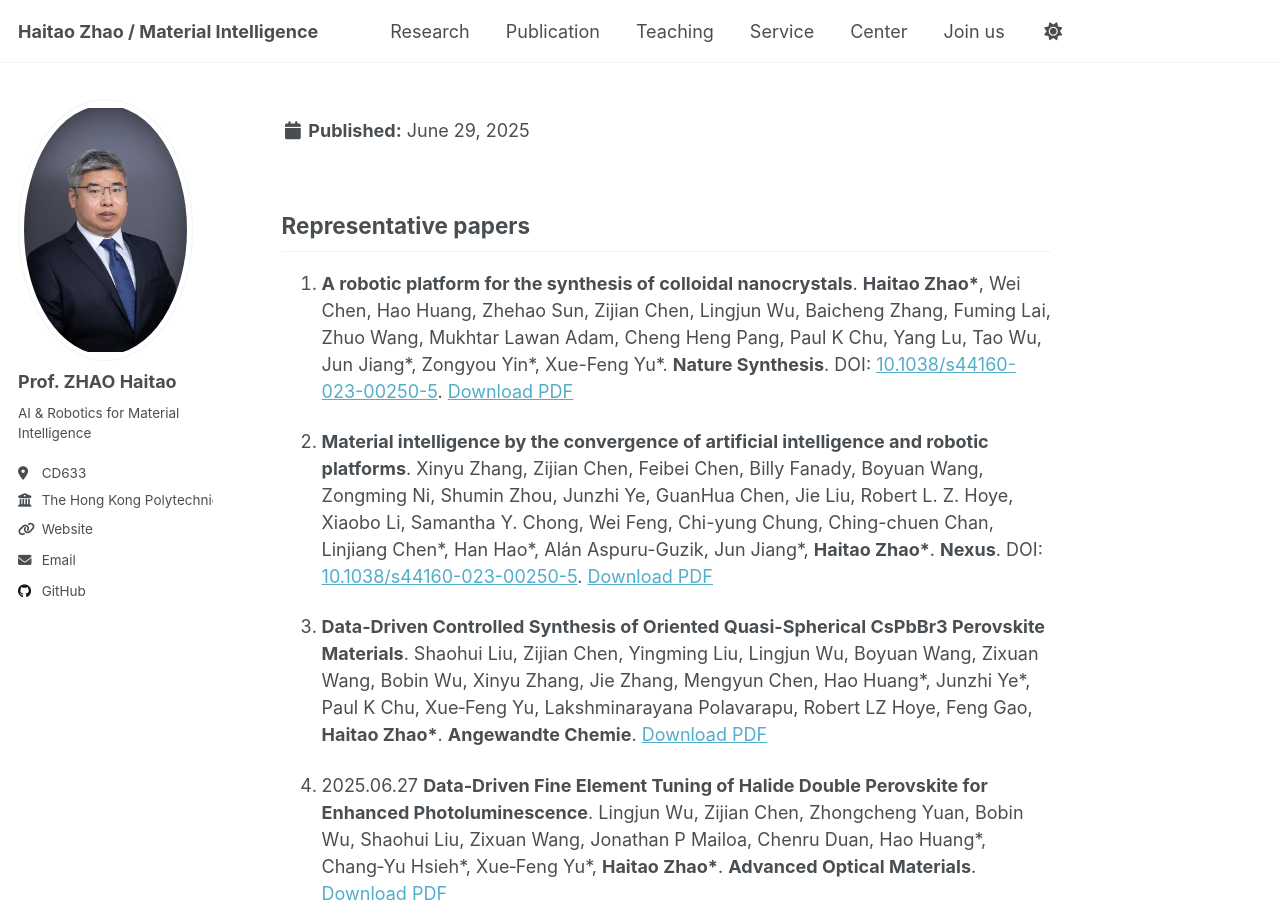
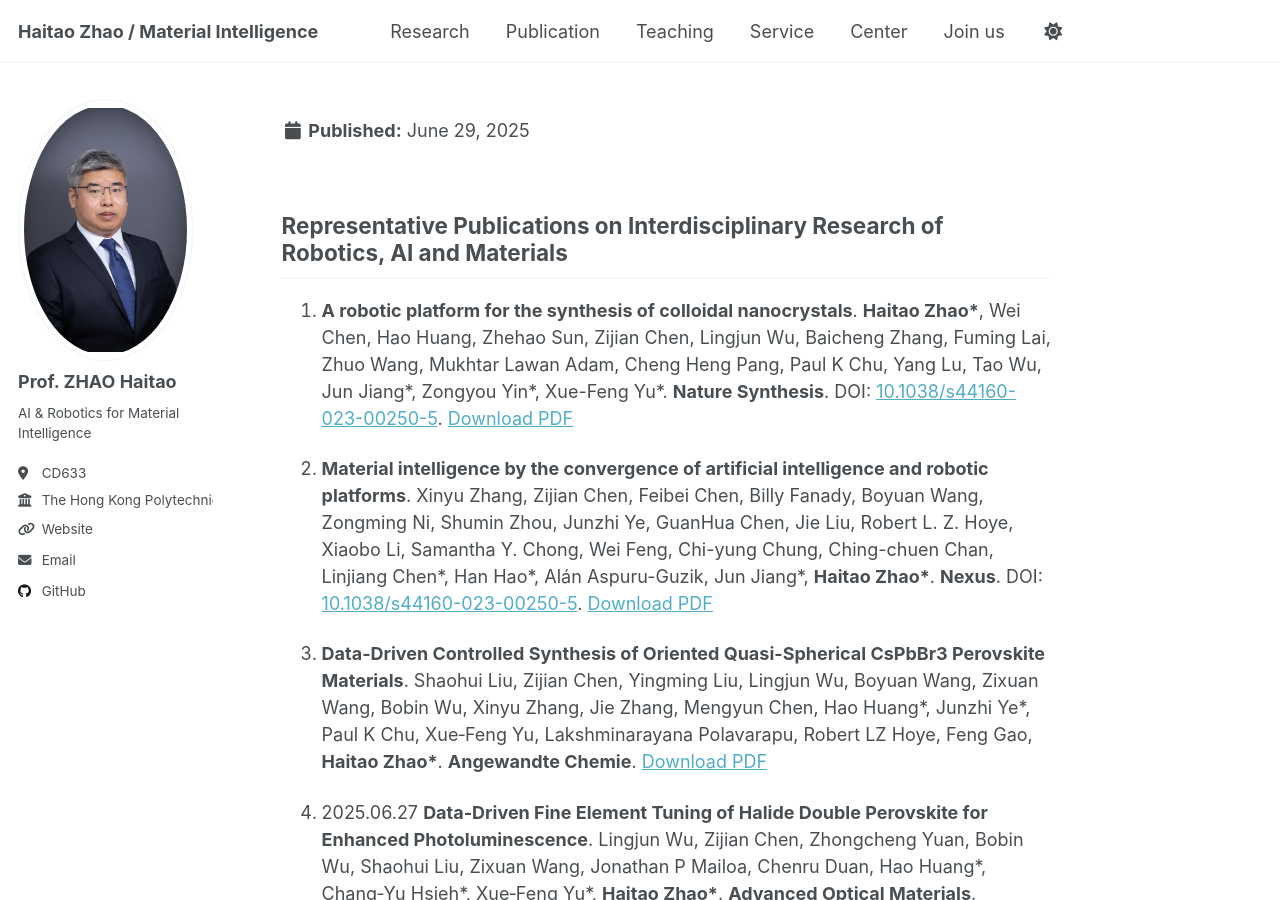
Before and after one commit to HaitaoZhao-PolyU/HaitaoZhao-PolyU.github.io, a Jekyll site: the page built from _publication1/publication.md, in a window 1280 px wide and 900 px high. Built offline with Jekyll 4.4.1, drawn with Linux system fonts in a browser that asks for light colours.

Commit message:
Update publication.md

```diff
--- a/_publication1/publication.md
+++ b/_publication1/publication.md
@@ -4,7 +4,7 @@ excerpt: ""
 collection: publication1
 ---
 
-## Representative papers
+## Representative Publications on Interdisciplinary Research of Robotics, AI and Materials
 
 1. **A robotic platform for the synthesis of colloidal nanocrystals**. **Haitao Zhao\***, Wei Chen, Hao Huang, Zhehao Sun, Zijian Chen, Lingjun Wu, Baicheng Zhang, Fuming Lai, Zhuo Wang, Mukhtar Lawan Adam, Cheng Heng Pang, Paul K Chu, Yang Lu, Tao Wu, Jun Jiang\*, Zongyou Yin\*, Xue-Feng Yu\*. **Nature Synthesis**. DOI: [10.1038/s44160-023-00250-5](https://doi.org/10.1038/s44160-023-00250-5). [Download PDF](/files/s44160-023-00250-5 (2).pdf)
 
```
